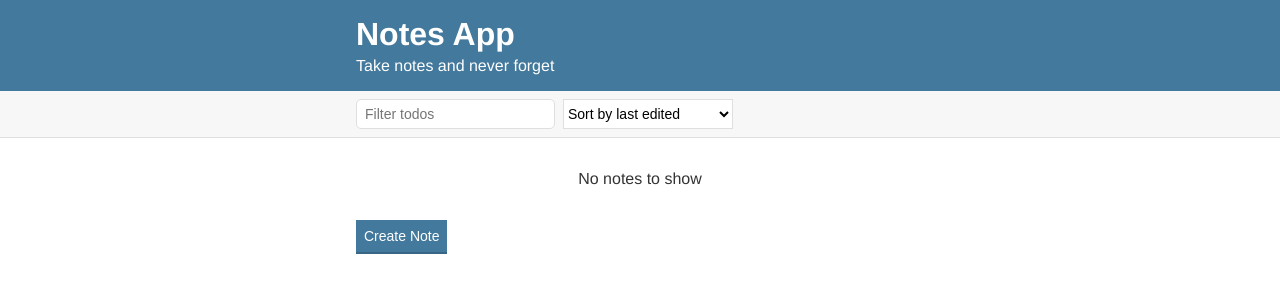
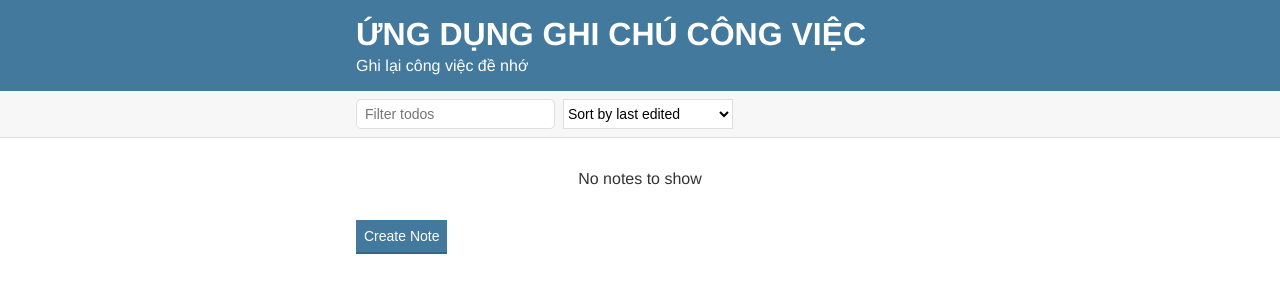
Before and after one commit to MiniLessons/NotesApp, a plain HTML site: page index.html in a window 1280 px wide. Drawn offline with nearby package versions, Linux system fonts and the light colour scheme.

Commit message:
Update index.html

```diff
--- a/index.html
+++ b/index.html
@@ -5,13 +5,13 @@
     <meta name="viewport" content="width=device-width, initial-scale=1.0">
     <meta http-equiv="X-UA-Compatible" content="ie=edge">
     <link rel="stylesheet" href="styles/styles.css">
-    <title>Neo Mokhele | Notes App</title>
+    <title>Mini Lessons | Ứng dụng ghi chú thích</title>
 </head>
 <body>
 <div class="header">
     <div class="container">
-        <h1 class="header__title">Notes App</h1>
-        <h2 class="header__subtitle">Take notes and never forget</h2>
+        <h1 class="header__title">ỨNG DỤNG GHI CHÚ CÔNG VIỆC</h1>
+        <h2 class="header__subtitle">Ghi lại công việc đề nhớ</h2>
     </div>
 </div>
 <div class="actions">
```
